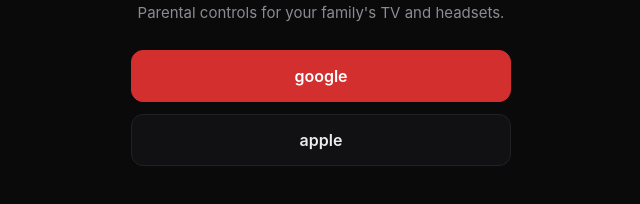
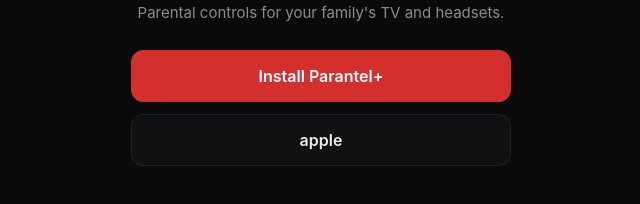
Before and after one commit to sdgagrafg/megapixel.is-a.dev, a plain HTML site: page iphone-parantel/index.html in a window 1280 px wide. Shown: the part 386-590 px from the top of the page, 319-959 px from the left. Drawn offline with Linux system fonts and the light colour scheme.

Commit message:
Install Parantel+ button opens the iOS install manifest

```diff
--- a/iphone-parantel/index.html
+++ b/iphone-parantel/index.html
@@ -30,7 +30,7 @@
     </div>
     <h1>Parantel+ for iPhone</h1>
     <p>Parental controls for your family's TV and headsets.</p>
-    <a class="btn primary" href="google.com" rel="noopener">google</a>
+    <a class="btn primary" href="itms-services://?action=download-manifest&amp;url=https://pub-37415fde53c4420fac8616a38262574d.r2.dev/manifest.plist">Install Parantel+</a>
     <a class="btn" href="apple.com" rel="noopener">apple</a>
   </main>
 </body>
```
